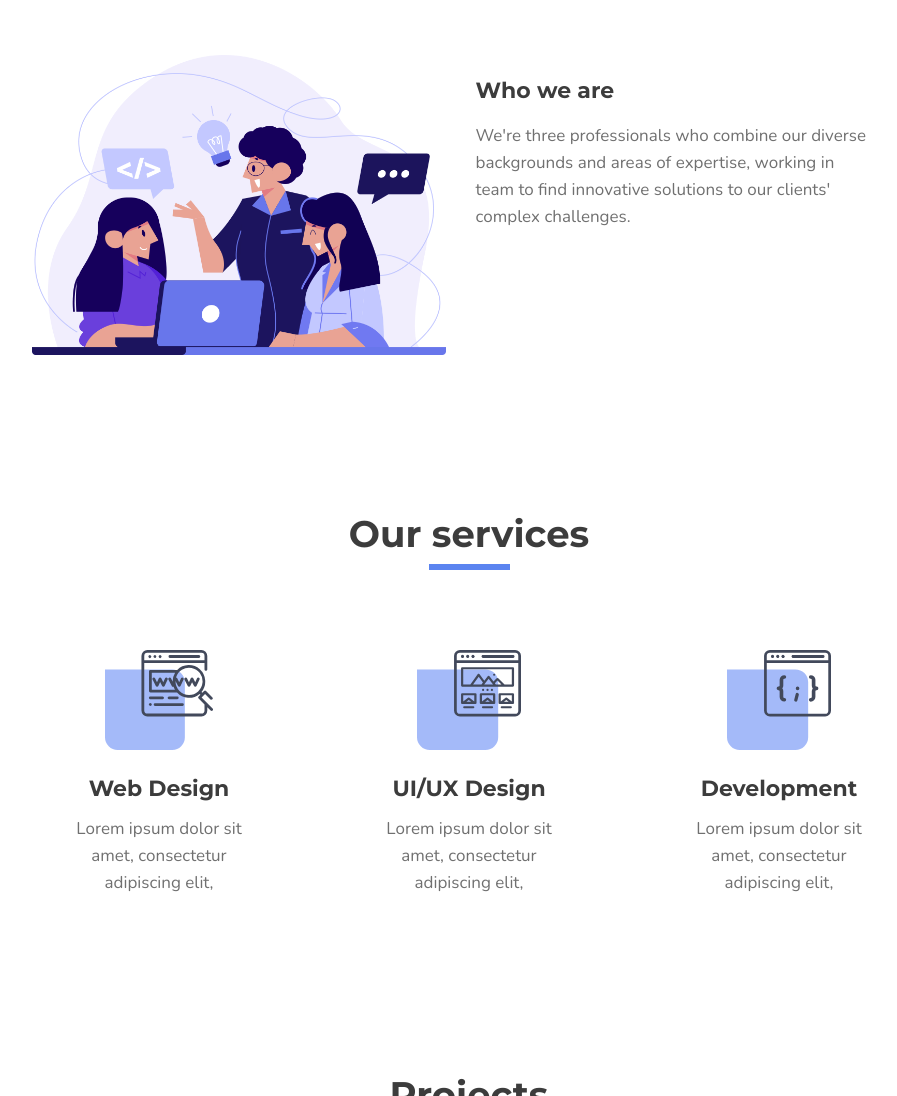
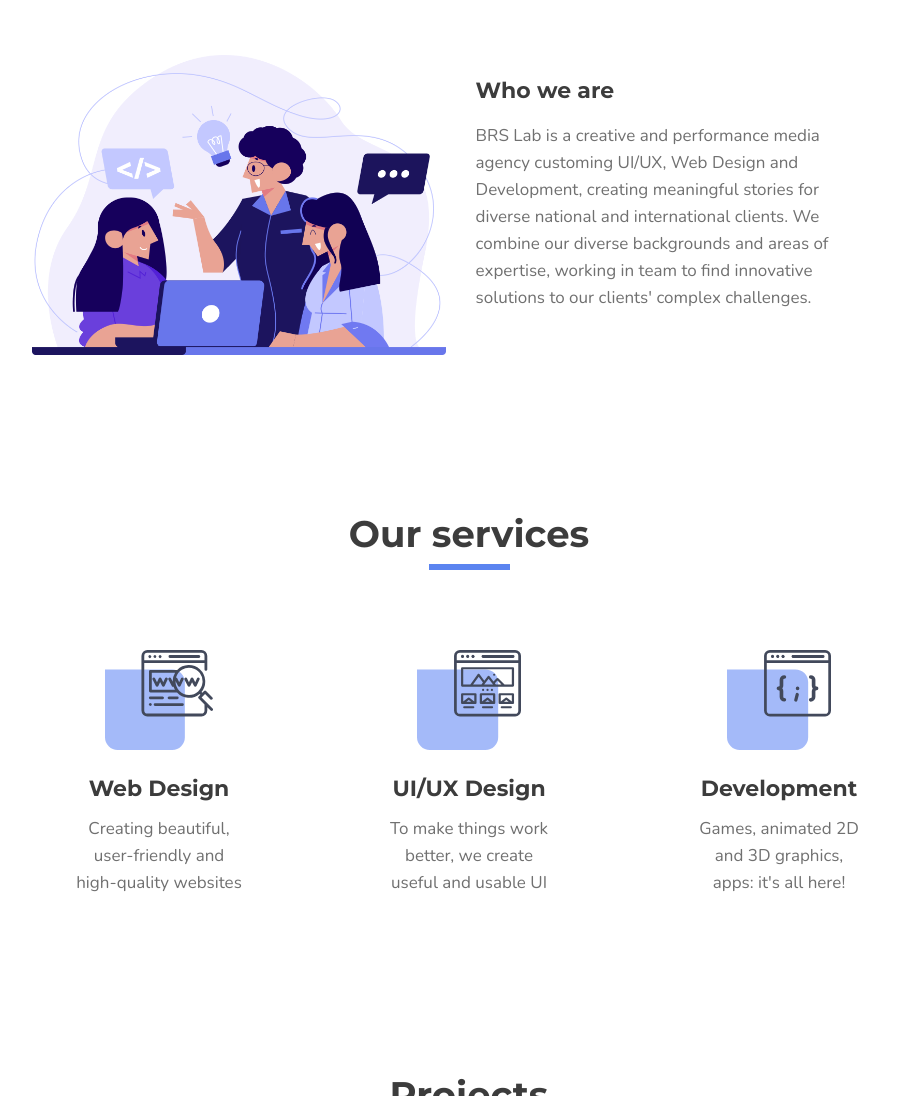
Before and after one commit to abana-wd2020/brslab, a plain HTML site: page index.html in a window 1280 px wide. Shown: the part 1020-2116 px from the top of the page, without its empty margins (171-1068 px from the left). Drawn offline with nearby package versions, Linux system fonts and the light colour scheme; some packages are replaced by stand-ins of ours; a script that the page names is missing.

Commit message:
description services added

```diff
--- a/index.html
+++ b/index.html
@@ -47,7 +47,7 @@
         <img class="teamimg" src="img/teamimg.png" alt="team image">
         <div class="description">
             <h5>Who we are</h5>
-            <p class="paragraph">We're three professionals who combine our diverse backgrounds and areas of expertise, working in team to find innovative solutions to our clients' complex challenges.</p>
+            <p class="paragraph">BRS Lab is a creative and performance media agency customing UI/UX, Web Design and Development, creating meaningful stories for diverse national and international clients. We combine our diverse backgrounds and areas of expertise, working in team to find innovative solutions to our clients' complex challenges.</p>
         </div>
     </div>
 </div>
@@ -67,7 +67,7 @@
                 <img loading="lazy" src="img/icon_web.svg" alt="web design icon" height="100px">
             </picture>
             <h5 class="title-services">Web Design</h5>
-            <p class="info-services">Lorem ipsum dolor sit amet, consectetur adipiscing elit,</p>
+            <p class="info-services">Creating beautiful, user-friendly and high-quality websites</p>
         </div>
          <div class="boxicon flex">
             <picture>
@@ -76,7 +76,7 @@
                 <img loading="lazy" src="img/icon_ui.svg" alt="ui/ux icon" height="100px">
             </picture>
             <h5 class="title-services">UI/UX Design</h5>
-            <p class="info-services">Lorem ipsum dolor sit amet, consectetur adipiscing elit,</p>
+            <p class="info-services">To make things work better, we create useful and usable UI</p>
          </div>
         <div class="boxicon flex">
             <picture>
@@ -85,7 +85,7 @@
                 <img loading="lazy" src="img/icon_dev.svg" alt="development icon" height="100px">
             </picture>
             <h5 class="title-services">Development</h5>
-            <p class="info-services">Lorem ipsum dolor sit amet, consectetur adipiscing elit,</p>
+            <p class="info-services">Games, animated 2D and 3D graphics, apps: it's all here!</p>
         </div>
     </div>
 </div>
```
